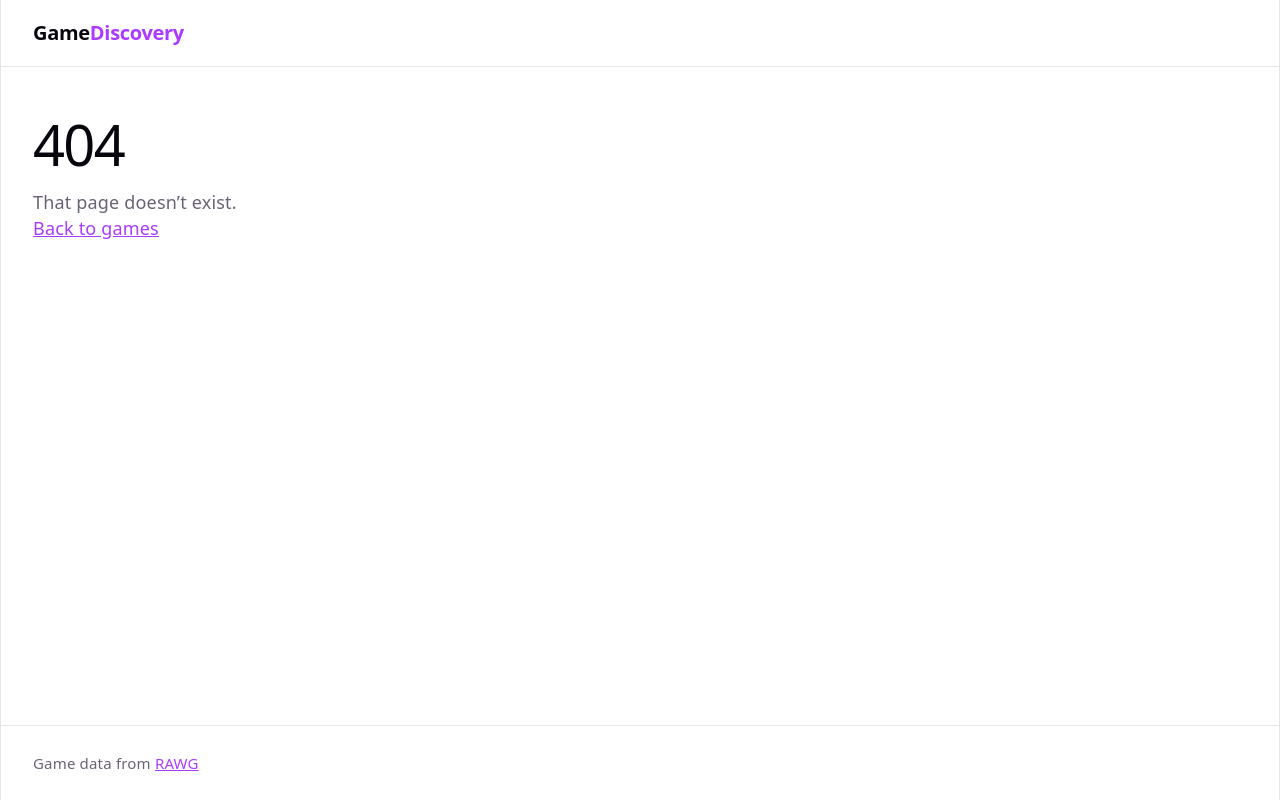
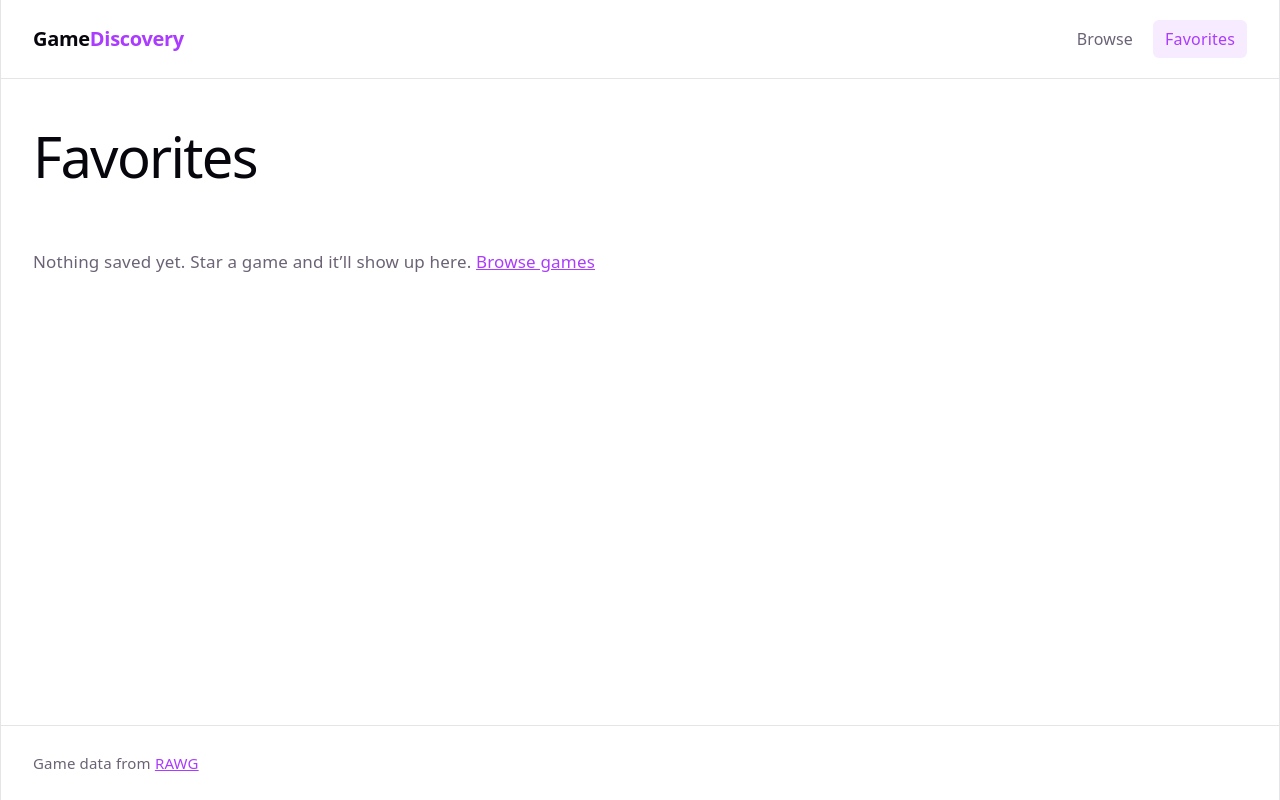
Before and after one commit to surya-ramineni/game-discovery, a React (Vite) app: page /favorites in a window 1280 px wide. Before the commit this address had no page. Built offline with nearby package versions, Linux system fonts and the light colour scheme.

Commit message:
save favorites with context api and localStorage

```diff
--- a/src/App.css
+++ b/src/App.css
@@ -279,3 +279,82 @@ a {
     padding-inline: 20px;
   }
 }
+
+/* ---------- favorites ---------- */
+
+.nav {
+  display: flex;
+  gap: 8px;
+  margin-left: auto;
+}
+
+.nav a {
+  display: inline-flex;
+  align-items: center;
+  gap: 6px;
+  font-size: 16px;
+  padding: 6px 12px;
+  border-radius: 6px;
+  color: var(--text);
+  text-decoration: none;
+}
+
+.nav a:hover {
+  background: var(--social-bg);
+}
+
+.nav a.active {
+  color: var(--accent);
+  background: var(--accent-bg);
+}
+
+.badge {
+  font-size: 13px;
+  line-height: 1;
+  padding: 3px 6px;
+  border-radius: 999px;
+  background: var(--accent);
+  color: #fff;
+}
+
+.card {
+  position: relative;
+}
+
+.fav,
+.fav-btn {
+  cursor: pointer;
+}
+
+.fav {
+  position: absolute;
+  top: 8px;
+  right: 8px;
+  width: 34px;
+  height: 34px;
+  font-size: 18px;
+  line-height: 1;
+  border: none;
+  border-radius: 50%;
+  color: #fff;
+  background: rgba(0, 0, 0, 0.55);
+}
+
+.fav.on {
+  color: #fbbf24;
+}
+
+.fav:focus-visible {
+  outline: 2px solid var(--accent);
+  outline-offset: 2px;
+}
+
+.fav-btn.on {
+  color: #fbbf24;
+  background: rgba(251, 191, 36, 0.12);
+}
+
+.count {
+  font-size: 15px;
+  margin-bottom: 16px;
+}
--- a/src/App.jsx
+++ b/src/App.jsx
@@ -1,19 +1,24 @@
 import { Routes, Route } from 'react-router-dom'
+import FavoritesProvider from './context/FavoritesProvider'
 import Layout from './components/Layout'
 import Home from './pages/Home'
 import GameDetail from './pages/GameDetail'
+import Favorites from './pages/Favorites'
 import NotFound from './pages/NotFound'
 import './App.css'
 
 function App() {
   return (
+    <FavoritesProvider>
       <Routes>
         <Route element={<Layout />}>
           <Route index element={<Home />} />
           <Route path="game/:id" element={<GameDetail />} />
+          <Route path="favorites" element={<Favorites />} />
           <Route path="*" element={<NotFound />} />
         </Route>
       </Routes>
+    </FavoritesProvider>
   )
 }
 
--- a/src/components/GameCard.jsx
+++ b/src/components/GameCard.jsx
@@ -1,4 +1,5 @@
 import { Link } from 'react-router-dom'
+import useFavorites from '../hooks/useFavorites'
 
 function metacriticClass(score) {
   if (score >= 75) return 'meta good'
@@ -7,6 +8,9 @@ function metacriticClass(score) {
 }
 
 export default function GameCard({ game }) {
+  const { isFavorite, toggleFavorite } = useFavorites()
+  const favorited = isFavorite(game.id)
+
   return (
     <article className="card">
       <Link to={`/game/${game.id}`} className="card-link">
@@ -33,6 +37,20 @@ export default function GameCard({ game }) {
           </div>
         </div>
       </Link>
+
+      <button
+        type="button"
+        className={favorited ? 'fav on' : 'fav'}
+        onClick={() => toggleFavorite(game)}
+        aria-pressed={favorited}
+        aria-label={
+          favorited
+            ? `Remove ${game.name} from favorites`
+            : `Add ${game.name} to favorites`
+        }
+      >
+        {favorited ? '★' : '☆'}
+      </button>
     </article>
   )
 }
--- a/src/components/Header.jsx
+++ b/src/components/Header.jsx
@@ -1,11 +1,26 @@
-import { Link } from 'react-router-dom'
+import { Link, NavLink } from 'react-router-dom'
+import useFavorites from '../hooks/useFavorites'
 
 export default function Header() {
+  const { favorites } = useFavorites()
+
   return (
     <header className="header">
       <Link to="/" className="brand">
         Game<span>Discovery</span>
       </Link>
+
+      <nav className="nav">
+        <NavLink to="/" end>
+          Browse
+        </NavLink>
+        <NavLink to="/favorites">
+          Favorites
+          {favorites.length > 0 && (
+            <span className="badge">{favorites.length}</span>
+          )}
+        </NavLink>
+      </nav>
     </header>
   )
 }
--- /dev/null
+++ b/src/context/FavoritesProvider.jsx
@@ -0,0 +1,64 @@
+import { useCallback, useEffect, useMemo, useState } from 'react'
+import FavoritesContext from './favorites-context'
+
+const STORAGE_KEY = 'game-discovery:favorites'
+
+function readStored() {
+  try {
+    const raw = localStorage.getItem(STORAGE_KEY)
+    const parsed = raw ? JSON.parse(raw) : []
+    return Array.isArray(parsed) ? parsed : []
+  } catch {
+    // Corrupt JSON or storage disabled (private mode) — start empty rather
+    // than taking the whole app down.
+    return []
+  }
+}
+
+export default function FavoritesProvider({ children }) {
+  // Lazy initializer: reads localStorage once on mount, not every render.
+  const [favorites, setFavorites] = useState(readStored)
+
+  useEffect(() => {
+    try {
+      localStorage.setItem(STORAGE_KEY, JSON.stringify(favorites))
+    } catch {
+      // Over quota or blocked — favorites just won't survive a reload.
+    }
+  }, [favorites])
+
+  const toggleFavorite = useCallback((game) => {
+    setFavorites((current) => {
+      if (current.some((f) => f.id === game.id)) {
+        return current.filter((f) => f.id !== game.id)
+      }
+      // Store only what the card needs, so /favorites renders with no refetch.
+      return [
+        ...current,
+        {
+          id: game.id,
+          name: game.name,
+          background_image: game.background_image,
+          released: game.released,
+          metacritic: game.metacritic ?? null,
+        },
+      ]
+    })
+  }, [])
+
+  const isFavorite = useCallback(
+    (id) => favorites.some((f) => f.id === id),
+    [favorites],
+  )
+
+  const value = useMemo(
+    () => ({ favorites, toggleFavorite, isFavorite }),
+    [favorites, toggleFavorite, isFavorite],
+  )
+
+  return (
+    <FavoritesContext.Provider value={value}>
+      {children}
+    </FavoritesContext.Provider>
+  )
+}
--- /dev/null
+++ b/src/context/favorites-context.js
@@ -0,0 +1,7 @@
+import { createContext } from 'react'
+
+// Kept in its own file so the provider module only exports a component
+// (react-refresh/only-export-components).
+const FavoritesContext = createContext(null)
+
+export default FavoritesContext
--- /dev/null
+++ b/src/hooks/useFavorites.js
@@ -0,0 +1,10 @@
+import { useContext } from 'react'
+import FavoritesContext from '../context/favorites-context'
+
+export default function useFavorites() {
+  const ctx = useContext(FavoritesContext)
+  if (!ctx) {
+    throw new Error('useFavorites must be used inside <FavoritesProvider>')
+  }
+  return ctx
+}
--- /dev/null
+++ b/src/pages/Favorites.jsx
@@ -0,0 +1,27 @@
+import { Link } from 'react-router-dom'
+import useFavorites from '../hooks/useFavorites'
+import GameGrid from '../components/GameGrid'
+
+export default function Favorites() {
+  const { favorites } = useFavorites()
+
+  return (
+    <section>
+      <h1>Favorites</h1>
+
+      {favorites.length === 0 ? (
+        <p className="empty">
+          Nothing saved yet. Star a game and it&rsquo;ll show up here.{' '}
+          <Link to="/">Browse games</Link>
+        </p>
+      ) : (
+        <>
+          <p className="count">
+            {favorites.length} saved {favorites.length === 1 ? 'game' : 'games'}
+          </p>
+          <GameGrid games={favorites} />
+        </>
+      )}
+    </section>
+  )
+}
--- a/src/pages/GameDetail.jsx
+++ b/src/pages/GameDetail.jsx
@@ -1,15 +1,20 @@
 import { Link, useParams } from 'react-router-dom'
 import { getGame } from '../api/games'
 import useFetch from '../hooks/useFetch'
+import useFavorites from '../hooks/useFavorites'
 import Spinner from '../components/Spinner'
 import ErrorMessage from '../components/ErrorMessage'
 
 export default function GameDetail() {
   const { id } = useParams()
+  const { isFavorite, toggleFavorite } = useFavorites()
+
   const { data: game, loading, error, reload } = useFetch(getGame, { id })
 
   if (loading) return <Spinner label="Loading game…" />
   if (error) return <ErrorMessage error={error} onRetry={reload} />
+
+  const favorited = isFavorite(game.id)
 
   return (
     <article className="detail">
@@ -23,6 +28,14 @@ export default function GameDetail() {
 
       <div className="detail-head">
         <h1>{game.name}</h1>
+        <button
+          type="button"
+          className={favorited ? 'btn fav-btn on' : 'btn fav-btn'}
+          onClick={() => toggleFavorite(game)}
+          aria-pressed={favorited}
+        >
+          {favorited ? '★ Saved' : '☆ Save'}
+        </button>
       </div>
 
       <dl className="facts">
```
Lines whose indentation alone changed are shown as unchanged.
